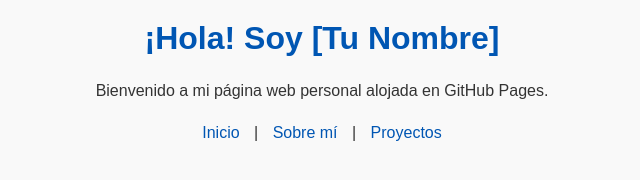
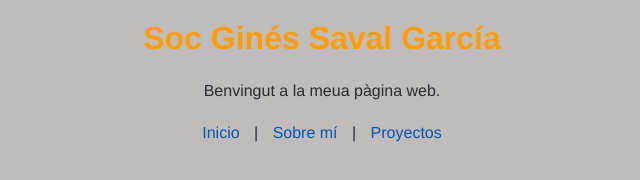
Before and after one commit to Savalet44/Web, a plain HTML site: page index.html in a window 1280 px wide. Shown: the whole page, without its empty margins (318-958 px from the left). Drawn offline with Linux system fonts and the light colour scheme.

Commit message:
Add files via upload

```diff
--- a/index.html
+++ b/index.html
@@ -3,12 +3,12 @@
 <head>
     <meta charset="UTF-8">
     <meta name="viewport" content="width=device-width, initial-scale=1.0">
-    <title>Mi Página Web Personal</title>
+    <title>Esta es la meua Web Personal</title>
     <link rel="stylesheet" href="styles.css">
 </head>
 <body>
-    <h1>¡Hola! Soy [Tu Nombre]</h1>
-    <p>Bienvenido a mi página web personal alojada en GitHub Pages.</p>
+    <h1>Soc Ginés Saval García</h1>
+    <p>Benvingut a la meua pàgina web.</p>
     <nav>
         <a href="index.html">Inicio</a> |
         <a href="about.html">Sobre mí</a> |
--- a/script.js
+++ b/script.js
@@ -1,3 +1,3 @@
 document.addEventListener('DOMContentLoaded', () => {
-    console.log('¡Bienvenido a tu página web personal!');
+    console.log('Benvingut a la meua Web Personal!');
 });
--- a/styles.css
+++ b/styles.css
@@ -1,14 +1,14 @@
 body {
-    font-family: Arial, sans-serif;
-    background-color: #f9f9f9;
-    color: #333;
+    font-family: Helvetica ;
+    background-color: #c0bcbc;
+    color: #2b2b2b;
     margin: 0;
     padding: 0;
 }
 
 h1 {
     text-align: center;
-    color: #0056b3;
+    color: #ff9d00;
     margin-top: 20px;
 }
 
```
